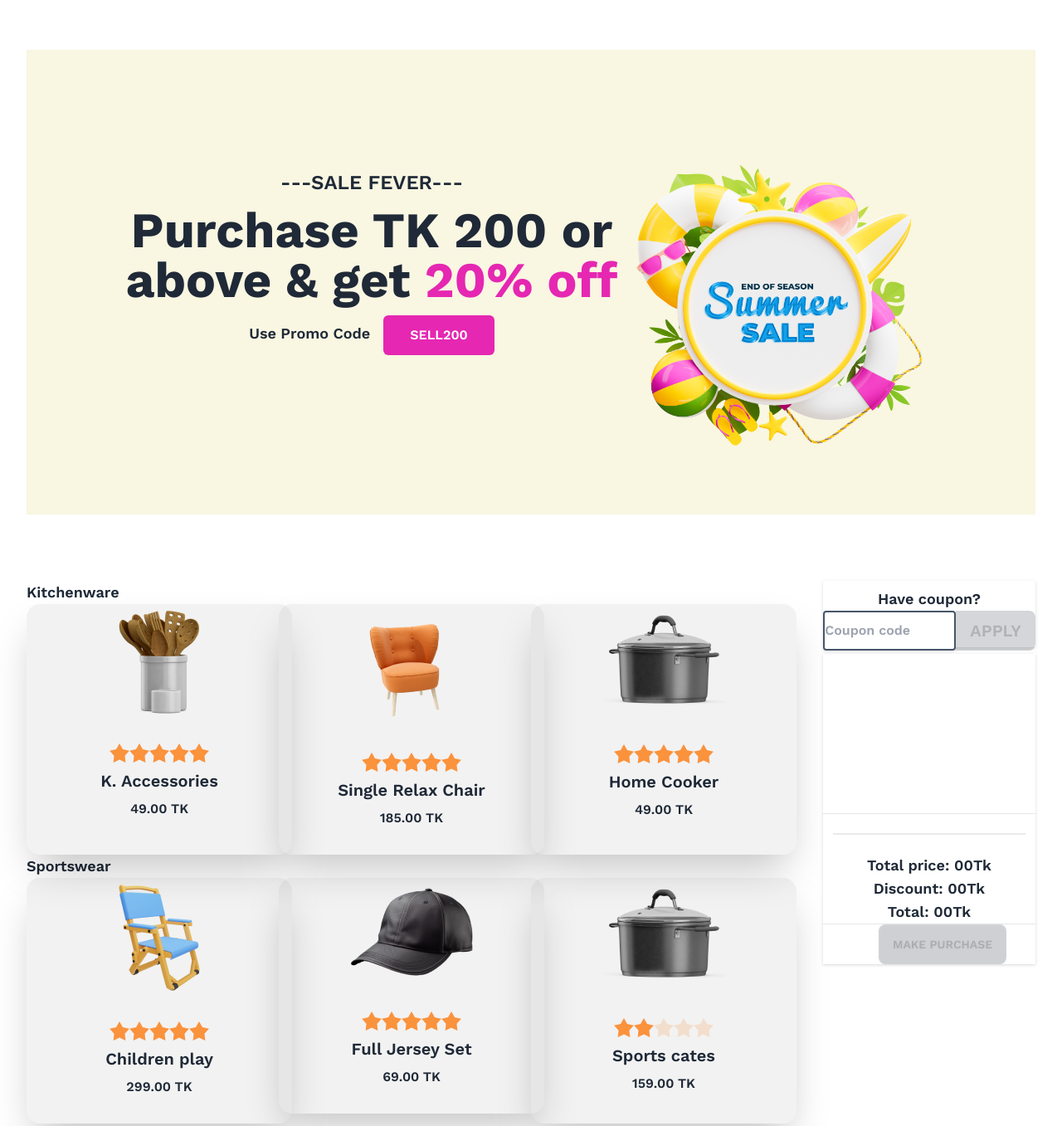
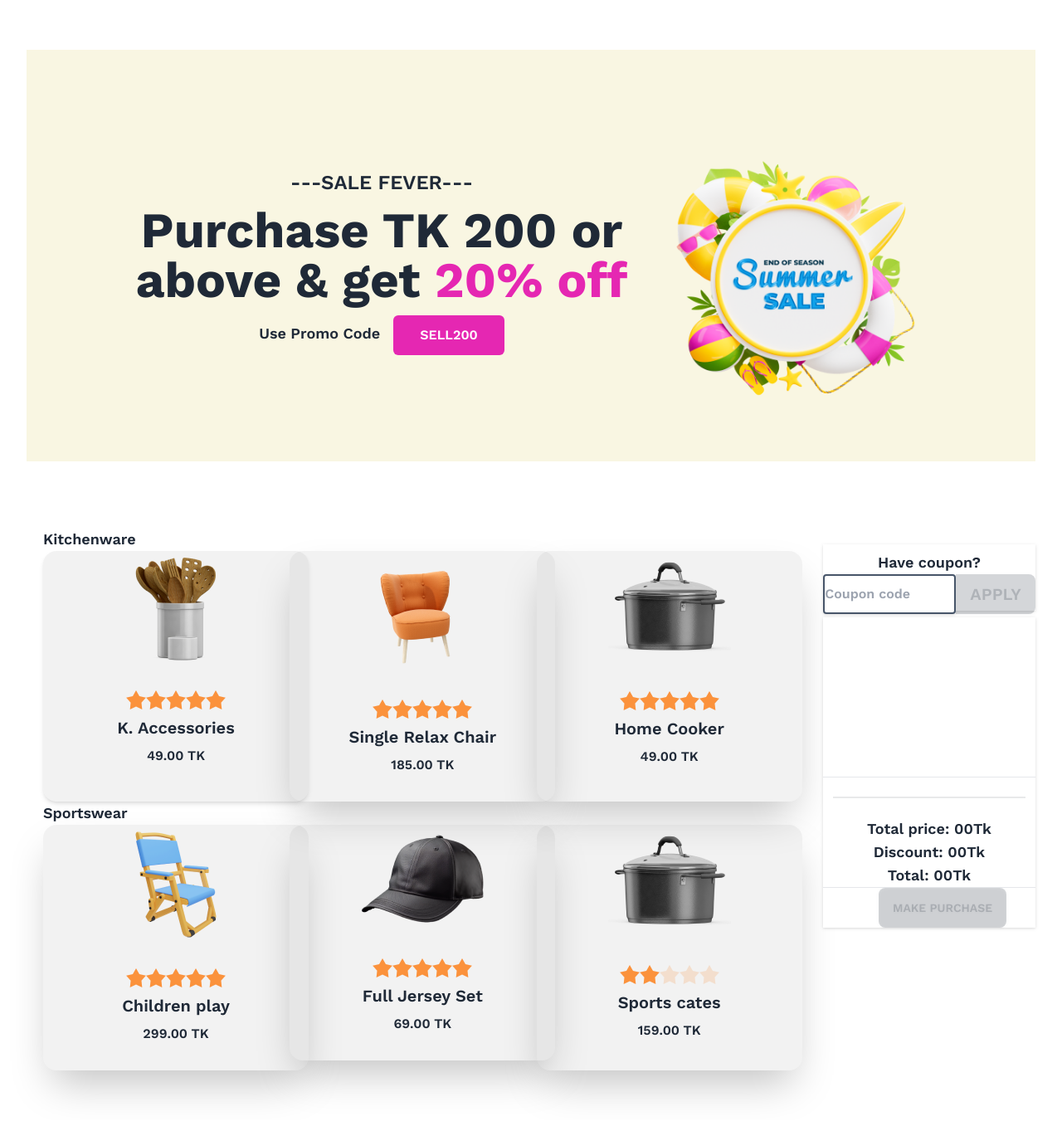
Before and after one commit to mehediislamm/Assignment-5, a plain HTML site: page 85-summer-sale-main/index.html in a window 1280 px wide. Shown: the top 1357 px of the page at 83% size. Drawn offline with nearby package versions, Linux system fonts and the light colour scheme.

Commit message:
complite-web-site

```diff
--- a/85-summer-sale-main/index.html
+++ b/85-summer-sale-main/index.html
@@ -23,31 +23,31 @@
 </head>
 
 <body class="work-sons">
-    <header class="max-w-screen-xl mx-auto px-8  py-5 my-10 ">
-        <div class="flex justify-center pt-2  lg:pt-12 pb-16  bg-[#F9F6E2] ">
-            <div class="lg:text-center mt-24  items-center">
+    <header class=" max-w-screen-xl  mx-auto px-8  py-5 my-10 ">
+        <div class="flex flex-col lg:flex-row md:flex-row justify-center pt-2  lg:pt-12 pb-16  bg-[#F9F6E2] ">
+            <div class=" text-center lg:text-center mt-24  items-center">
                 <h5 class=" lg:text-2xl md:text-2xl font-medium pb-3">---SALE FEVER---</h5>
                 <h2 class=" text-2xl lg:text-6xl md:text-4xl font-bold pb-3">Purchase TK 200 or <br>
                     above & get <span class="text-[#E527B2]">20% off</span></h2>
                 <div class="flex justify-center gap-4">
                     <p class="text-lg font-normal text-center mt-2">Use Promo Code</p>
                     <button id="SELL-BUTTON"
-                        class=" lg:px-8 lg:py-3 bg-[#E527B2] text-white rounded-md">SELL200</button>
+                        class=" px-8 lg:py-3 bg-[#E527B2] text-white rounded-md">SELL200</button>
 
                 </div>
             </div>
-            <div class="pt-16 "><img class="lg:w-96 md:w-64 h-auto" src="./images/Summer 1.png" alt=""></div>
+            <div class="pt-16 lg:pl-10 md:pl-10 "><img class="lg:w-80 md:w-64 h-auto" src="./images/Summer 1.png" alt=""></div>
         </div>
     </header>
-    <main class="max-w-screen-xl mx-auto px-8  py-5 my-10 ">
+    <main class=" max-w-screen-xl mx-auto  px-8  py-5 my-10 ">
         <div class="lg:flex  md:flex gap-16 ">
             <div >
                 <div>
-                    <p class="text-lg font-normal">Kitchenware</p>
+                    <p class="ml-5 text-lg font-normal">Kitchenware</p>
                     <div id="first-card-container" class="gap-4 grid grid-cols-1 md:grid-cols-2 lg:grid-cols-3 ">
                         <!-- first card -->
                         <div onclick="calculation('title-1','price-1')"
-                            class="card w-80 bg-base-100 shadow-2xl  bg-[#1111110D]">
+                            class="card ml-5  w-80 bg-base-100 shadow-md  bg-[#1111110D]">
                             <figure><img src="./images/prod1.png" alt="Shoes" /></figure>
                             <div class="card-body items-center">
                                 <div class="rating ">
@@ -66,7 +66,7 @@
                         </div>
                         <!-- second card -->
                         <div onclick="calculation('title-2','price-2')"
-                            class="card w-80 bg-base-100 shadow-2xl  bg-[#1111110D]">
+                            class="card ml-5  w-80 bg-base-100 shadow-2xl  bg-[#1111110D]">
                             <figure><img src="./images/prod7.png" alt="Shoes" /></figure>
                             <div class="card-body items-center">
                                 <div class="rating ">
@@ -85,7 +85,7 @@
                         </div>
                         <!-- thard card -->
                         <div onclick="calculation('title-3','price-3')"
-                            class="card w-80 bg-base-100 shadow-2xl  bg-[#1111110D]">
+                            class="card ml-5  w-80 bg-base-100 shadow-2xl  bg-[#1111110D]">
                             <figure><img src="./images/prod3.png" alt="Shoes" /></figure>
                             <div class="card-body items-center">
                                 <div class="rating ">
@@ -106,13 +106,13 @@
 
                 </div>
                 <div>
-                    <p class="text-lg font-normal">Sportswear</p>
+                    <p class="ml-5 text-lg font-normal">Sportswear</p>
                     <div id="second-card-container" class=" gap-4 grid grid-cols-1 md:grid-cols-2 lg:grid-cols-3 ">
 
                         <div>
                             <!-- fourth card -->
                             <div onclick="calculation('title-4','price-4')"
-                                class="card w-80 bg-base-100 shadow-2xl  bg-[#1111110D]">
+                                class="card ml-5 w-80 bg-base-100 shadow-2xl  bg-[#1111110D]">
                                 <figure><img src="./images/prod8.png" alt="Shoes" /></figure>
                                 <div class="card-body items-center">
                                     <div class="rating ">
@@ -133,7 +133,7 @@
                         <div>
                             <!-- fivth card -->
                             <div onclick="calculation('title-5','price-5')"
-                                class="card w-80 bg-base-100 shadow-2xl  bg-[#1111110D]">
+                                class="card ml-5  w-80 bg-base-100 shadow-2xl  bg-[#1111110D]">
                                 <figure><img src="./images/prod4.png" alt="Shoes" /></figure>
                                 <div class="card-body items-center">
                                     <div class="rating ">
@@ -154,7 +154,7 @@
 
                         <!-- six card -->
                         <div onclick="calculation('title-6','price-6')"
-                            class="card w-80 bg-base-100 shadow-2xl  bg-[#1111110D]">
+                            class="card ml-5  w-80 bg-base-100 shadow-2xl  bg-[#1111110D]">
                             <figure><img src="./images/prod3.png" alt="Shoes" /></figure>
                             <div class="card-body items-center">
                                 <div class="rating ">
@@ -178,8 +178,8 @@
 
 
 
-            <div>
-                <div class="mb-2 h-20 pt-2  md:w-64   w-64 gap-5 drop-shadow bg-[#FFF] text-center ">
+            <div class="mt-5">
+                <div class="mb-2 h-20 pt-2 ml-5  md:w-64 lg:64  w-80 gap-5 drop-shadow bg-[#FFF] text-center ">
                     <p class="lg:text-lg lg:font-normal">Have coupon?</p>
                     <div class="flex justify-center">
                         <input id="input-cpn"
@@ -195,7 +195,7 @@
                           </button>
                     </div>
                 </div>
-                <div class=" text-center w-64  drop-shadow bg-[#FFF]">
+                <div class=" text-center lg:w-64 md:w-64 w-80 ml-5 drop-shadow bg-[#FFF]">
                     <div id="dynamic-text-add" class="h-48">
 
                     </div>
```
